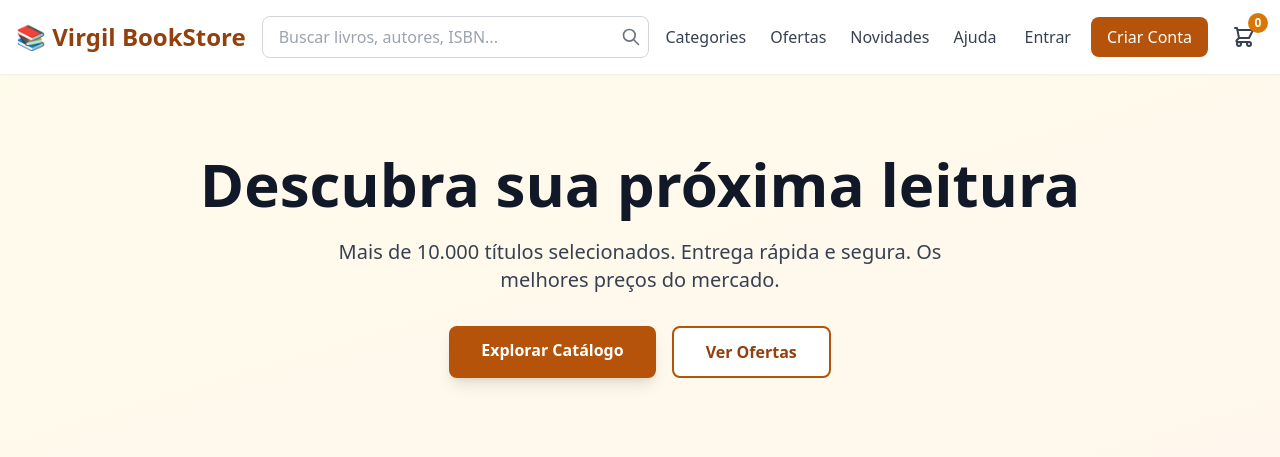
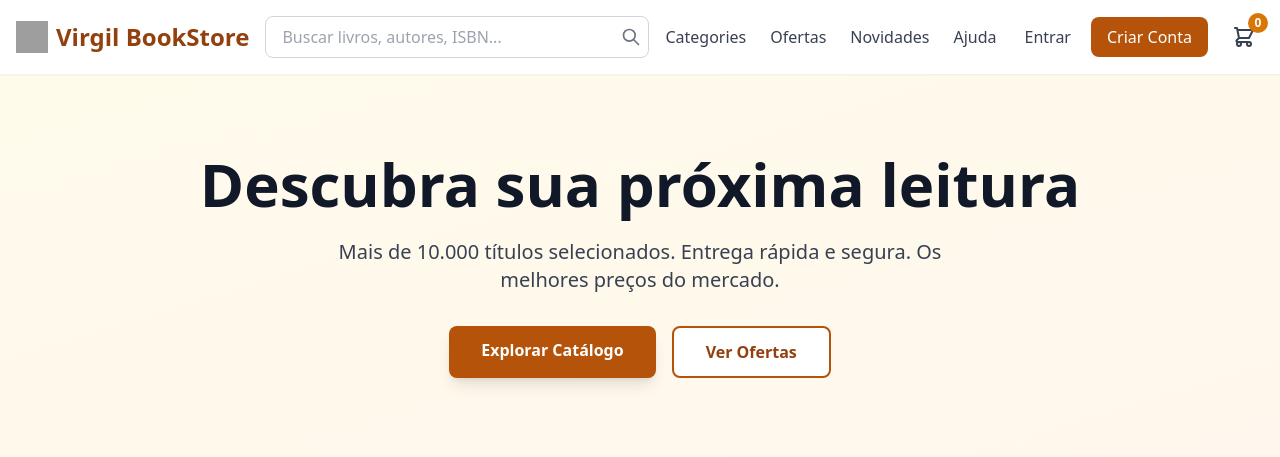
Before and after one commit to peidrao/VirgilBookStore, a Django app: page / in a window 1280 px wide. Shown: the top 457 px of the page. Run offline with Django 3.2, Linux system fonts and the light colour scheme; some libraries are stand-ins or nearby versions; grey boxes are pictures that could not be loaded.

```diff
--- a/templates/partials/_header.html
+++ b/templates/partials/_header.html
@@ -1,12 +1,16 @@
+{% load static %}
+
 <header class="bg-white shadow-sm sticky top-0 z-50">
     <div class="container mx-auto px-4 py-4">
         <div class="flex items-center justify-between gap-4">
             <!-- Logo -->
-            <a href="{% url 'home:home' %}"
-               class="text-2xl font-bold text-amber-800 hover:text-amber-900 transition-colors">
-                📚 Virgil BookStore
-            </a>
-
+            <div class="flex items-center gap-2">
+                <a href="{% url 'home:catalog' %}"
+                   class="text-2xl font-bold text-amber-800 hover:text-amber-900 transition-colors flex items-center gap-2">
+                    <img src="{% static 'images/logo/logo.png' %}" alt="Logo" class="w-8 h-8">
+                    <span>Virgil BookStore</span>
+                </a>
+            </div>
             <!-- Search - Desktop -->
             <div class="hidden md:flex flex-1 max-w-2xl">
                 <div class="relative w-full">
```
